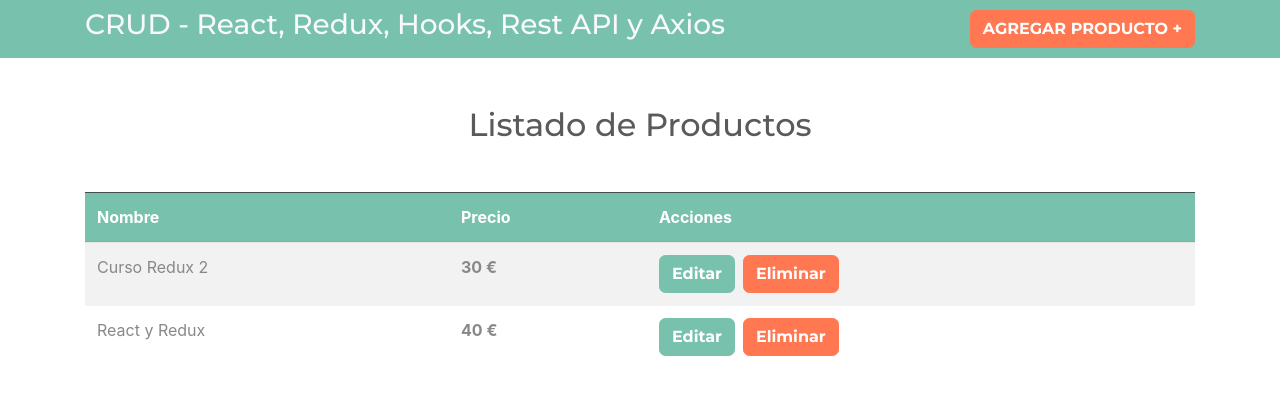
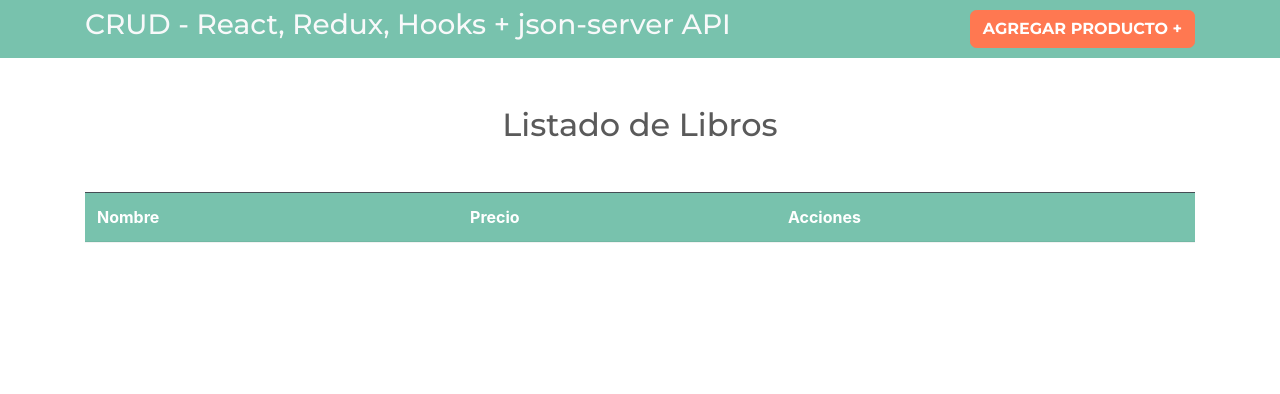
Before and after one commit to gabyballester/crud-libros-react-redux-hooks-axios-json_server, a React (Create React App) app: page / in a window 1280 px wide. Shown: the top 394 px of the page. Built offline with nearby package versions, Linux system fonts and the light colour scheme; data requests are answered from the project's data file.

Commit message:
Funcionalidad de almacenamiento al editar un libro 100% completada

```diff
--- a/db.json
+++ b/db.json
@@ -1,14 +1,3 @@
 {
-  "libros": [
-    {
-      "id": 1,
-      "nombre": "Curso Redux 2",
-      "precio": "30"
-    },
-    {
-      "id": 2,
-      "nombre": "React y Redux",
-      "precio": "40"
-    }
-  ]
+  "libros": []
 }
--- a/public/index.html
+++ b/public/index.html
@@ -25,7 +25,7 @@
       work correctly both with client-side routing and a non-root public URL.
       Learn how to configure a non-root public URL by running `npm run build`.
     -->
-    <title>React App</title>
+    <title>CRUD libros</title>
   </head>
   <body>
     <noscript>You need to enable JavaScript to run this app.</noscript>
--- a/src/actions/productosActions.js
+++ b/src/actions/productosActions.js
@@ -18,6 +18,7 @@ import {
 } from "../types";
 
 import clienteAxios from "../config/axios";
+import Swal from 'sweetalert2';
 
 // Función principal - Crear un nuevo producto
 export function crearNuevoProductoAction(producto) {
@@ -168,6 +169,7 @@ export function productoEditadoAction(producto) {
         // console.log(respuesta);
         // llamo a la función de éxito + producto(payload)
         dispatch(productoEditadoExito(respuesta.data));
+        Swal.fire('Almacenado', 'Producto actualizado!!', 'success')
       })
       .catch((error) => {
         // console.log(error);
--- a/src/components/EditarProducto.jsx
+++ b/src/components/EditarProducto.jsx
@@ -6,8 +6,13 @@ import {
   productoEditarAction,
   productoEditadoAction,
 } from "../actions/productosActions";
+import {
+  validarFormularioAction,
+  validacionExito,
+  validacionError,
+} from "../actions/validacionActions";
 
-const EditarProducto = ({ match }) => {
+const EditarProducto = ({ history, match }) => {
   // hago uso del useRef para capturar los inputs y editarlos luego
   const nombreRef = useRef("");
   const precioRef = useRef("");
@@ -16,7 +21,14 @@ const EditarProducto = ({ match }) => {
   const dispatch = useDispatch();
   //Creamos un alias para cuando se edite el producto
   // sólo se pasa payload si queremos cambiar algo en el state
-  const editarProducto = (producto) => dispatch(productoEditadoAction(producto));
+  const editarProducto = (producto) =>
+    dispatch(productoEditadoAction(producto));
+  // agrego validar formulario
+  const validarFormulario = () => dispatch(validarFormularioAction());
+  // agrego validación exito
+  const validExito = () => dispatch(validacionExito());
+  // agrego validación error
+  const validError = () => dispatch(validacionError());
   //obtener el ID a editar
   const { id } = match.params;
   // lo llamamos al cargarde el componente
@@ -35,19 +47,25 @@ const EditarProducto = ({ match }) => {
     e.preventDefault();
 
     //Validar formulario
-
-
+    validarFormulario();
+    //Si error
+    if(nombreRef.current.value.trim()==='' || precioRef.current.value.trim()===''){
+      validError();
+      return; // corto la ejecución en caso de error
+    }
     //Si todo ok
-
+    validExito()
     //Guardarlos cambios
     // llamo al alias y le paso el objeto
-    editarProducto({ // le paso las propiedades
+    editarProducto({
+      // le paso las propiedades
       id,
       nombre: nombreRef.current.value,
-      precio: precioRef.current.value
-     })
+      precio: precioRef.current.value,
+    });
 
     //Redireccionar
+    history.push('/');
   };
 
   return (
--- a/src/components/Header.jsx
+++ b/src/components/Header.jsx
@@ -10,7 +10,7 @@ const Header = () => {
       <div className="container">
         <h3>
           <Link to={"/"} className="text-light">
-            CRUD - React, Redux, Hooks, Rest API y Axios
+            CRUD - React, Redux, Hooks + json-server API
           </Link>
         </h3>
         <Link
--- a/src/components/Productos.jsx
+++ b/src/components/Productos.jsx
@@ -25,7 +25,7 @@ const Productos = () => {
       {error ? <div className="font-weight-bold alert alert-danger
         text-center mt-4" > Hubo un error... </div>  : null}
 
-          <h2 className="text-center my-5">Listado de Productos</h2>
+          <h2 className="text-center my-5">Listado de Libros</h2>
           <table className="table table-striped">
             <thead className="bg-primary table-dark">
               <tr>
```
Also changed, not shown: 1 other file (tests, documents, lock files or other folders).
